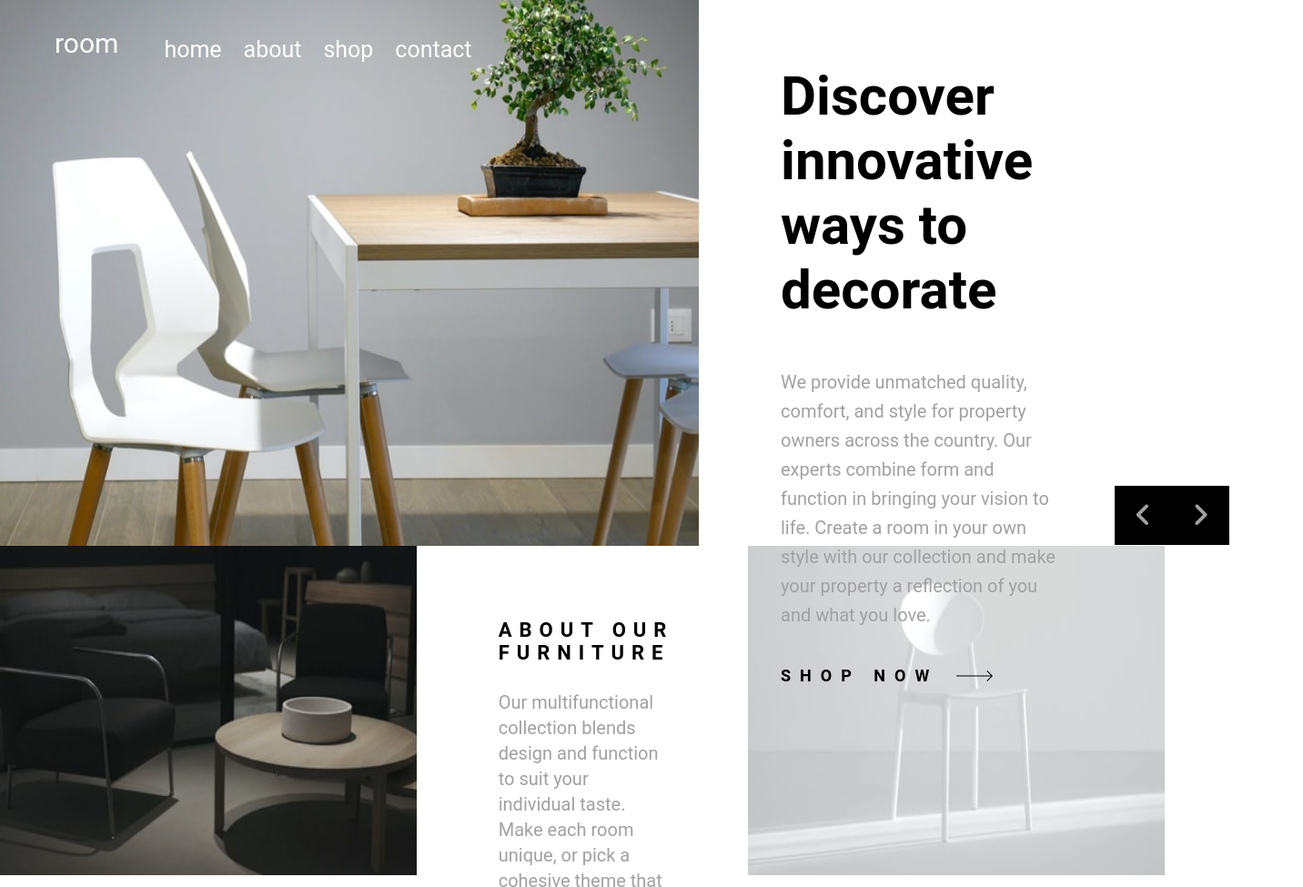
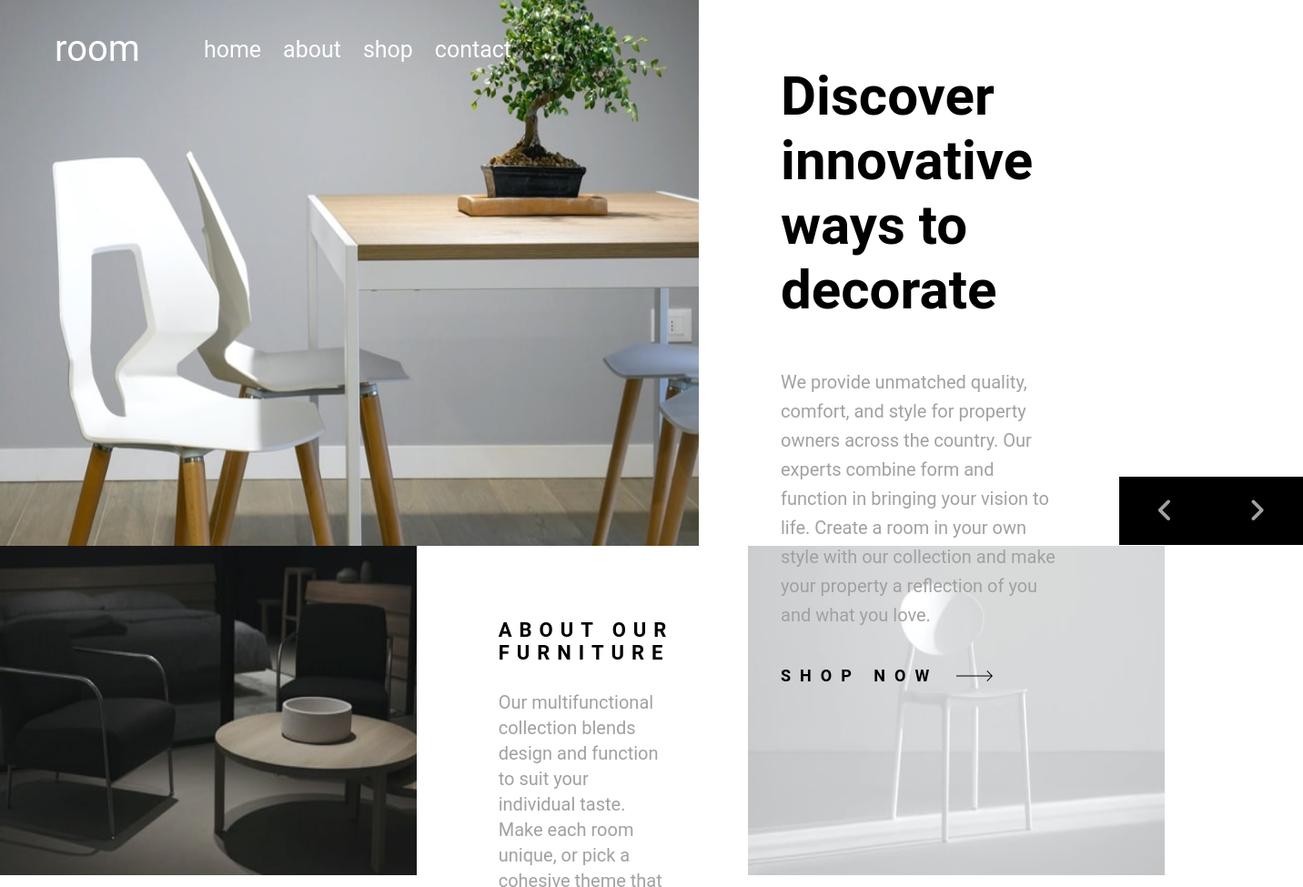
Before and after one commit to MbahNeilvani/Room-Design, a plain HTML site: page main.html in a window 1280 px wide. Shown: the top 975 px of the page at 91% size, 1432 px wide, since content can reach past the window. Drawn offline with Linux system fonts and the light colour scheme.

Commit message:
updated css file

```diff
--- a/css/style.css
+++ b/css/style.css
@@ -55,7 +55,6 @@
         position: absolute;
         bottom: 155px;
         left: 276px;
-        /* border: blue 1px solid; */
     }
 
     .left, .right{
@@ -161,8 +160,8 @@
     }
 
     .logo_1{
-        padding-right: 50px;
-        font-size: 30px;
+        padding-right: 70px;
+        font-size: 40px;
     }
 
     .list a{
@@ -240,14 +239,14 @@
         display: flex;
         position: absolute;
         bottom: 1px;
-        left: 1225px;
+        left: 1230px;
     }
 
     .left, .right{
         font-size: 30px;
         color: hsl(0, 0%, 63%);
         background-color: hsl(0, 0%, 0%);
-        padding: 15px 22px;
+        padding: 20px 41px;
     }
 
     /* The about section */
```
Also changed, not shown: main.html (+9 -3 lines).
